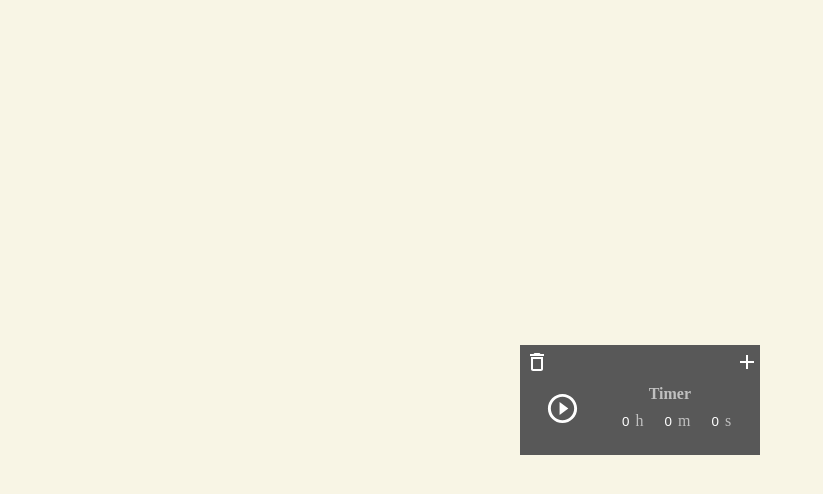
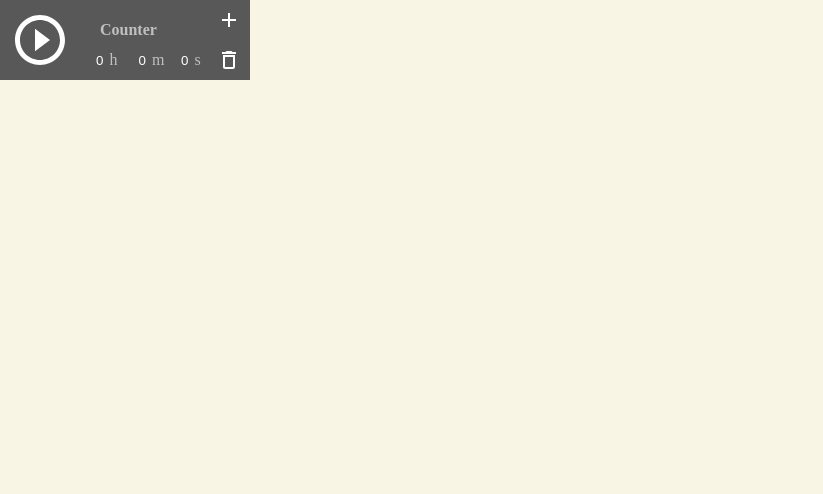
Before and after one commit to AlexisRoe/my-timer, a plain HTML site: page index.html in a window 1280 px wide. Shown: the whole page, without its empty margins (0-823 px from the left). Drawn offline with Linux system fonts and the light colour scheme.

Commit message:
Refactore design

```diff
--- a/css/style.css
+++ b/css/style.css
@@ -23,120 +23,93 @@ body {
     background-color: var(--color-bg-side);
 }
 
-.container {
+.timer {
+    background-color: rgb(88, 88, 88);
+    width: 250px;
+    height: 80px;
     display: grid;
-    place-items: center;
-    width: 100%;
-    height: 100%;
+    grid-template: 40px 40px / 80px repeat(4, 1fr);
 }
-
-.timer {
-    width: 240px;
-    height: 110px;
-    background-color: var(--color-bg);
-    color: var(--color-font);
-    display: flex;
-    justify-content: space-between;
-    align-items: center;
-    column-gap: var(--gap-size);
-    padding: var(--gap-size);
-    position: relative;
-    padding-bottom: 5px;
-}
-
-.timer::before {
-    content: url("../images/icon-trashcan.svg");
-    position: absolute;
-    Top: 5px;
-    Left: 5px;
-    height: 10px;
-    width: 10px;
-    cursor: pointer;
-}
-
-.timer::after {
-    content: url("../images/icon-add.svg");
-    position: absolute;
-    Top: 5px;
-    Right: 15px;
-    height: 10px;
-    width: 10px;
-}
-
-.controllButton {
-    width: 40px;
+.button {
+    grid-row: 1 / 3;
+    grid-column: 1 / 2;
     background: none;
     border: none;
-    padding: 0;
+    padding: 10px;
     cursor: pointer;
     outline: none;
 }
 
-.controllButton > img {
+.button > img {
     object-fit: cover;
     width: 100%;
     height: 100%;
 }
 
-.timer-content {
-    width: 150px;
-    display: grid;
-    grid-template: auto auto / auto auto auto;
-    row-gap: 5px;
+.titel {
+    color: var(--color-name-timer);
+    margin: 0;
+    grid-row: 1 / 2;
+    grid-column: 2 / 5;
+    padding-left: 20px;
 }
 
-.timer-name {
-    color: var(--color-name-timer);
-    margin: 0;
-    grid-row: 1 /2;
-    grid-column: 1 / 4;
-    text-align: center;
+.hour {
+    grid-row: 2 / 3;
+    grid-column: 2 / 3;
 }
 
-#sec, #hour, #min{
-    width: 2em;
-    height: 2em;
+.hour::after {
+    content: 'h';
+    color: var(--color-name-timer);
+}
+
+#hour,
+#min,
+#sec {
+    width: 60%;
+    height: 100%;
+    text-align: end;
+    outline: none;
     border: none;
     background: none;
     color: var(--color-font);
 }
 
-.tag {
+#hour::placeholder,
+#min::placeholder,
+#sec::placeholder {
+    color: var(--color-font);
+}
+
+.min {
+    grid-row: 2 / 3;
+    grid-column: 3 / 4;
+}
+
+.min::after {
+    content: 'm';
+    color: var(--color-name-timer);
+}
+.sec {
+    grid-row: 2 / 3;
+    grid-column: 4 / 5;
+}
+
+.sec::after {
+    content: 's';
     color: var(--color-name-timer);
 }
 
-.tag > input {
-    text-align: end;
-    outline: none;
+.trash {
+    grid-row: 2 / 3;
+    grid-column: 5 / 6;
+    display: grid;
+    place-items: center;
 }
-
-#secTag {
-    grid-row: 2 /3;
-    grid-column: 3 / 4;
+.more {
+    grid-row: 1 / 2;
+    grid-column: 5 / 6;
+    display: grid;
+    place-items: center;
 }
-
-#secTag::after{
-    content: "s";
-}
-
-#minTag {
-    grid-row: 2 /3;
-    grid-column: 2 / 3;
-}
-
-#minTag::after {
-    content:"m";
-}
-
-#hourTag {
-    grid-row: 2 /3;
-    grid-column: 1 / 2;
-}
-
-#hourTag::after{
-    content: "h";
-}
-
-.tag > input::placeholder {
-    color: var(--color-font);
-}
--- a/index.html
+++ b/index.html
@@ -4,35 +4,23 @@
         <meta charset="UTF-8" />
         <meta name="viewport" content="width=device-width, initial-scale=1.0" />
         <link rel="stylesheet" href="./css/style.css" />
-        <title>my-timer</title>
+        <title>Timer Concept</title>
     </head>
     <body>
-        <main class="container">
-            <article class="timer">
-                <button class="controllButton" onclick="button()">
+        <div class="timer">
+            <button class="controllButton button" onclick="button()">
                 <img src="./images/icon-play-circle-white.svg" alt="start timer" />
             </button>
-                <div class="timer-content">
-                    <h4 class="timer-name">Timer</h4>
-                    <div id="hourTag" class="tag">
-                        <input
-                            type="tel"
-                            id="hour"
-                            maxlength="2"
-                            pattern="[0-9][0-9]"
-                            placeholder="0"
-                        />
+            <div class="titel">
+                <h4 class="timer-name">Counter</h4>
             </div>
-                    <div id="minTag" class="tag">
-                        <input
-                            type="tel"
-                            id="min"
-                            maxlength="2"
-                            pattern="[0-9][0-9]"
-                            placeholder="0"
-                        />
+            <div class="hour tag">
+                <input type="tel" id="hour" maxlength="2" pattern="[0-9][0-9]" placeholder="0" />
             </div>
-                    <div id="secTag" class="tag">
+            <div class="min tag">
+                <input type="tel" id="min" maxlength="2" pattern="[0-9][0-9]" placeholder="0" />
+            </div>
+            <div class="sec tag">
                 <input
                     type="tel"
                     id="sec"
@@ -42,10 +30,13 @@
                     placeholder="0"
                 />
             </div>
+            <div class="more">
+                <img src="/images/icon-add.svg" alt="add more" />
             </div>
-            </article>
-        </main>
-
+            <div class="trash">
+                <img src="/images/icon-trashcan.svg" alt="delete counter" />
+            </div>
+        </div>
         <script src="./js/app.js"></script>
     </body>
 </html>
```
Lines whose indentation alone changed are shown as unchanged.
